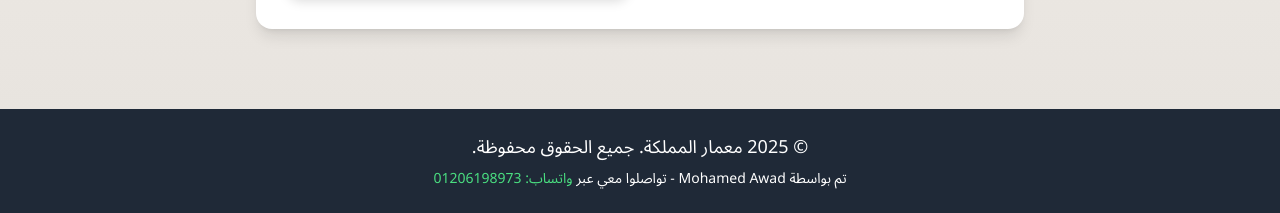
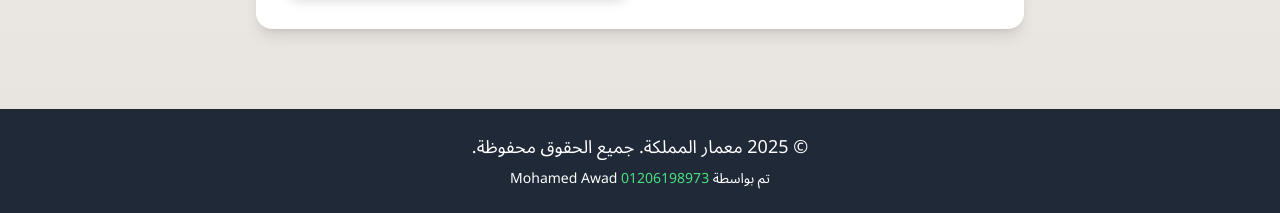
Before and after one commit to mawad74/m3marAlmamlka, a plain HTML site: page index.html in a window 1280 px wide. Shown: the part 2697-2910 px from the top of the page. Drawn offline with nearby package versions, Linux system fonts and the light colour scheme.

Commit message:
index.html

```diff
--- a/index.html
+++ b/index.html
@@ -444,7 +444,7 @@
     <footer class="bg-gray-800 text-white py-6">
         <div class="container mx-auto px-4 text-center">
             <p class="text-lg fade-in">© 2025 معمار المملكة. جميع الحقوق محفوظة.</p>
-            <p class="text-sm mt-2 fade-in">تم بواسطة Mohamed Awad - تواصلوا معي عبر <a href="https://wa.me/+201206198973" target="_blank" class="text-green-400 hover:underline">واتساب: 01206198973</a></p>
+            <p class="text-sm mt-2 fade-in">تم بواسطة Mohamed Awad <a href="https://wa.me/+201206198973" target="_blank" class="text-green-400 hover:underline"> 01206198973</a></p>
         </div>
     </footer>
 
```
